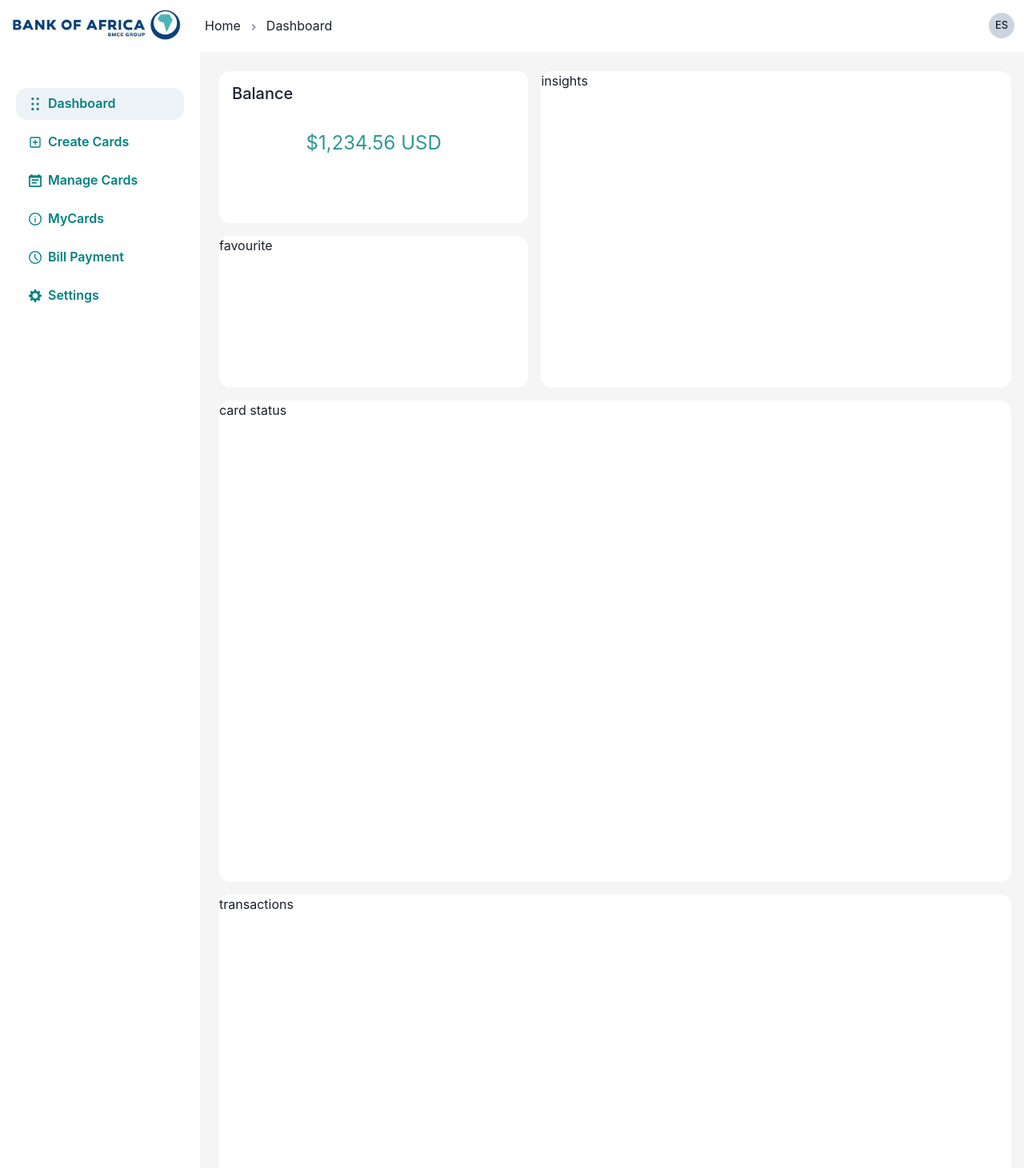
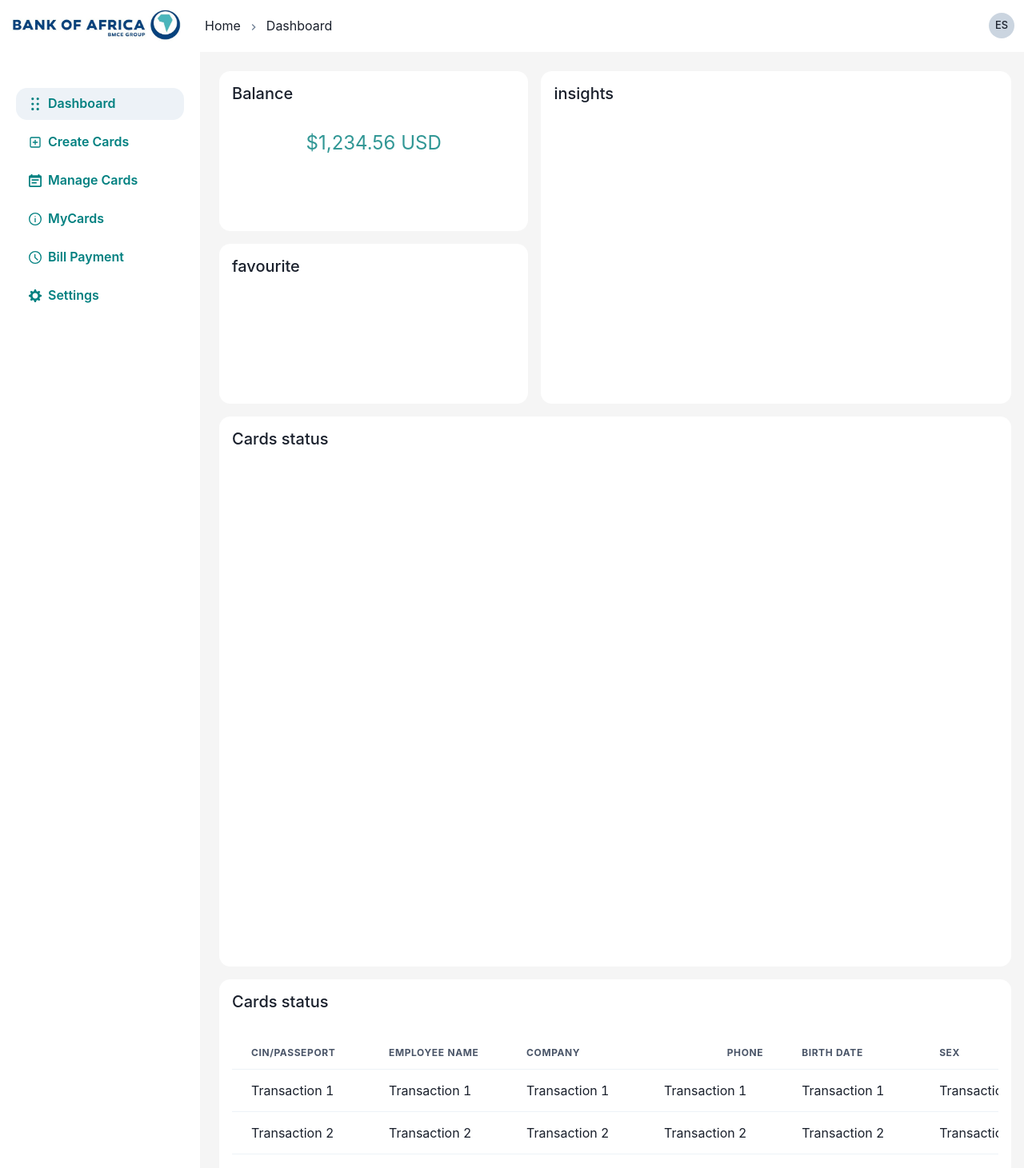
Before and after one commit to erraoudi-soufiane5/prepaid-cards-management-frontend, a React (Vite) app: page /dashboard in a window 1280 px wide. Shown: the top 1461 px of the page at 80% size. Built offline with nearby package versions, Linux system fonts and the light colour scheme.

Commit message:
creating cards backend binding

```diff
--- a/package.json
+++ b/package.json
@@ -14,9 +14,11 @@
     "@emotion/react": "^11.11.1",
     "@emotion/styled": "^11.11.0",
     "axios": "^1.6.2",
+    "chart.js": "^4.4.1",
     "framer-motion": "^10.16.5",
     "jwt-decode": "^4.0.0",
     "react": "^18.2.0",
+    "react-chartjs-2": "^5.2.0",
     "react-dom": "^18.2.0",
     "react-router-dom": "^6.10.0"
   },
--- a/src/components/CreateCardForm.tsx
+++ b/src/components/CreateCardForm.tsx
@@ -9,7 +9,7 @@ import {
 } from "@chakra-ui/react";
 import FormControlComponent from "./FormControlComponent";
 import { IPreActivatedCard } from "../Model/PreActivatedCard";
-import { useState } from "react";
+import { useEffect, useState } from "react";
 
 interface Props {
   onAdd: (cardData: IPreActivatedCard) => void;
@@ -22,6 +22,8 @@ const CreateCardForm = ({ onAdd }: Props) => {
   const [beneficiaryName, setBeneficiaryName] = useState("");
   const [phone, setPhone] = useState("");
   const [company, setCompany] = useState("");
+
+
 
   const consolidateData = (): IPreActivatedCard => {
     return {
@@ -37,7 +39,16 @@ const CreateCardForm = ({ onAdd }: Props) => {
   const handleAddClick = () => {
     const cardData: IPreActivatedCard = consolidateData();
     onAdd(cardData);
+
+    setCinPassport("");
+    console.log("here")
+    console.log(cinPassport)
   };
+
+
+
+  console.log("hereeeeee")
+  console.log(cinPassport)
   return (
     <>
       <Grid
--- /dev/null
+++ b/src/components/InsightsGraph.tsx
@@ -0,0 +1,64 @@
+import React, { useEffect, useRef, useState } from "react";
+import { Line } from "react-chartjs-2";
+import { Box } from "@chakra-ui/react";
+import { Chart } from "chart.js";
+
+interface InsightsGraphProps {
+  data: { month: string; moneyIn: number; moneyOut: number }[];
+}
+
+const InsightsGraph: React.FC<InsightsGraphProps> = ({ data }) => {
+  const [chartInstance, setChartInstance] = useState<Chart | null>(null);
+  const canvasRef = useRef<HTMLCanvasElement>(null);
+
+  useEffect(() => {
+    if (canvasRef.current && chartInstance) {
+      chartInstance.destroy(); // Destroy the existing chart instance
+      setChartInstance(null); // Reset the chart instance state
+    }
+  }, [data]); // Re-run this effect whenever the data changes
+
+  useEffect(() => {
+    if (canvasRef.current && !chartInstance) {
+      const ctx = canvasRef.current.getContext("2d");
+      if (ctx) {
+        const newChartInstance = new Chart(ctx, {
+          type: "line",
+          data: {
+            labels: data.map((item) => item.month),
+            datasets: [
+              {
+                label: "Money In",
+                data: data.map((item) => item.moneyIn),
+                borderColor: "blue",
+                backgroundColor: "rgba(0, 0, 255, 0.1)",
+              },
+              {
+                label: "Money Out",
+                data: data.map((item) => item.moneyOut),
+                borderColor: "red",
+                backgroundColor: "rgba(255, 0, 0, 0.1)",
+              },
+            ],
+          },
+          options: {
+            scales: {
+              y: {
+                beginAtZero: true,
+              },
+            },
+          },
+        });
+        setChartInstance(newChartInstance);
+      }
+    }
+  }, [data]); // Re-run this effect whenever the data changes
+
+  return (
+    <Box>
+      <canvas ref={canvasRef} />
+    </Box>
+  );
+};
+
+export default InsightsGraph;
--- a/src/components/PreActivatedCards.tsx
+++ b/src/components/PreActivatedCards.tsx
@@ -8,17 +8,23 @@ import {
   Button,
   useToast,
 } from "@chakra-ui/react";
-import React, { useState } from "react";
+import React, { useEffect, useState } from "react";
 import PreActivatedCard from "./PreActivatedCard";
 import { IPreActivatedCard } from "../Model/PreActivatedCard";
 import axios from "axios";
+import { useNavigate } from "react-router-dom";
 
 interface Props {
   preActivatedCards: IPreActivatedCard[];
+  setPreactivatedCards: React.Dispatch<React.SetStateAction<IPreActivatedCard[]>>;
 }
 
-const PreActivatedCards = ({ preActivatedCards }: Props) => {
+const PreActivatedCards = ({ preActivatedCards,setPreactivatedCards }: Props) => {
   const toast = useToast()
+
+  const handleCancellation = () => {
+    setPreactivatedCards([]);
+  }
 
   const handleActivation = async () => {
 
@@ -46,7 +52,7 @@ const PreActivatedCards = ({ preActivatedCards }: Props) => {
           duration: 9000,
           isClosable: true,
         })
-        preActivatedCards = []
+        setPreactivatedCards([]);
 
       } else {
         console.error("Oops, something went wrong.");
@@ -57,11 +63,16 @@ const PreActivatedCards = ({ preActivatedCards }: Props) => {
         "post request failed",
         error.response ? error.response.data : error
       );
+      toast({
+        title: 'Failed.',
+        description: "There was an error activating your cards, try again ",
+        status: 'error',
+        duration: 9000,
+        isClosable: true,
+      })
     });
+  }
 
-    console.log("keeep going")
-    console.log("I m here : ", preActivatedCards)
-  }
   return (
     <>
       <TableContainer mb={"9px"} borderRadius={14} bg="#ffffff">
@@ -95,6 +106,7 @@ const PreActivatedCards = ({ preActivatedCards }: Props) => {
           bg={"#ffffff"}
           variant="solid"
           color={"#034381"}
+          onClick={handleCancellation}
         >
           Discard
         </Button>
--- a/src/routing/CreateCards.tsx
+++ b/src/routing/CreateCards.tsx
@@ -26,13 +26,15 @@ const CreateCards = () => {
         }}
         padding={3}
         height={"100%"}
-        gap={2}
-      >
+        gap={2}>
         <GridItem area="preActivated" minHeight={"100px"}>
           <Text fontSize="3xl" mb={"8px"}>
             Pre Activated Cards
           </Text>
-          <PreActivatedCards preActivatedCards={preActivatedCards} />
+          <PreActivatedCards
+            preActivatedCards={preActivatedCards}
+            setPreactivatedCards={setPreActivatedCards}
+          />
         </GridItem>
 
         <GridItem area="addNew" minHeight={"400px"}>
--- a/src/routing/Dashboard.tsx
+++ b/src/routing/Dashboard.tsx
@@ -1,47 +1,150 @@
-import { Box, Flex, Grid, GridItem, Heading } from "@chakra-ui/react";
+import {
+  Box,
+  Checkbox,
+  Flex,
+  Grid,
+  GridItem,
+  Heading,
+  Table,
+  TableContainer,
+  Tbody,
+  Td,
+  Th,
+  Thead,
+  Tr,
+} from "@chakra-ui/react";
+import "./styles.css";
+import InsightsGraph from "../components/InsightsGraph";
 
 function Dashboard() {
+  const insightsData = [
+    { month: "January", moneyIn: 1000, moneyOut: 800 },
+    { month: "February", moneyIn: 1200, moneyOut: 1000 },
+    { month: "March", moneyIn: 800, moneyOut: 900 },
+    // Add more data as needed
+  ];
   return (
     <Box height="100%" overflowY="auto">
       <Grid
         h="100%"
-        templateRows="repeat(8, 1fr)"
+        templateRows="200px 200px repeat(6, 1fr)"
         templateColumns="repeat(5, 1fr)"
         gap={4}
-        padding={3}
-      >
-         <GridItem
+        padding={3}>
+        <GridItem
           minHeight={"190px"}
           borderRadius={14}
           colSpan={2}
           bg="#ffffff"
-          padding={4}
-        >
-
-          <Heading as="h2" size="md" mb={8} fontWeight={"medium"} textAlign="left">
+          padding={4}>
+          <Heading
+            as="h2"
+            size="md"
+            mb={8}
+            fontWeight={"medium"}
+            textAlign="left">
             Balance
           </Heading>
 
-          <Flex
-            justify="center"
-            height="100%"
-            fontSize="2xl"
-            color="teal.500"
-          >
+          <Flex justify="center" height="100%" fontSize="2xl" color="teal.500">
             $1,234.56 USD
           </Flex>
         </GridItem>
-        <GridItem borderRadius={14} colSpan={3} rowSpan={2} bg="#ffffff">
-          insights
+        <GridItem
+          borderRadius={14}
+          colSpan={3}
+          rowSpan={2}
+          bg="#ffffff"
+          padding={4}>
+          <Heading
+            as="h2"
+            size="md"
+            mb={8}
+            fontWeight={"medium"}
+            textAlign="left">
+            insights
+          </Heading>
         </GridItem>
-        <GridItem borderRadius={14} colSpan={2} bg="#ffffff">
-          favourite
+        <GridItem borderRadius={14} colSpan={2} bg="#ffffff" padding={4}>
+          <Heading
+            as="h2"
+            size="md"
+            mb={8}
+            fontWeight={"medium"}
+            textAlign="left">
+            favourite
+          </Heading>
         </GridItem>
-        <GridItem borderRadius={14} colSpan={5} rowSpan={3} bg="#ffffff">
-          card status
+        <GridItem
+          borderRadius={14}
+          colSpan={5}
+          rowSpan={3}
+          bg="#ffffff"
+          padding={4}>
+          <Heading
+            as="h2"
+            size="md"
+            mb={8}
+            fontWeight={"medium"}
+            textAlign="left">
+            Cards status
+          </Heading>
         </GridItem>
-        <GridItem borderRadius={14} colSpan={5} rowSpan={3} bg="#ffffff">
-          transactions
+        <GridItem
+          borderRadius={14}
+          colSpan={5}
+          rowSpan={3}
+          bg="#ffffff"
+          padding={4}>
+          <Heading
+            as="h2"
+            size="md"
+            mb={8}
+            fontWeight={"medium"}
+            textAlign="left">
+            Cards status
+          </Heading>
+
+          <Box maxHeight="600px" overflowY="auto">
+            {/* Adjust maxHeight as needed */}
+            {/* Your transactions content goes here */}
+            {/* For example: */}
+
+            <TableContainer mb={"9px"} borderRadius={14} bg="#ffffff">
+              <Table variant="simple">
+                <Thead>
+                  <Tr>
+                    <Th>CIN/Passeport</Th>
+                    <Th>Employee name</Th>
+                    <Th>Company</Th>
+                    <Th isNumeric>Phone</Th>
+                    <Th>Birth Date</Th>
+                    <Th>Sex</Th>
+                    <Th>civility</Th>
+                    <Th>Select</Th>
+                  </Tr>
+                </Thead>
+                {/* {preActivatedCards.map((card) => (
+              <PreActivatedCard preActivatedCard={card} />
+            ))} */}
+                <Tbody>
+                  {Array.from({ length: 400 }, (_, i) => (
+                    <Tr>
+                      <Td>Transaction {i + 1}</Td>
+                      <Td>Transaction {i + 1}</Td>
+                      <Td>Transaction {i + 1}</Td>
+                      <Td>Transaction {i + 1}</Td>
+                      <Td>Transaction {i + 1}</Td>
+                      <Td>Transaction {i + 1}</Td>
+                      <Td>Transaction {i + 1}</Td>
+
+                      <Td>Moroccan</Td>
+                    </Tr>
+                  ))}
+                </Tbody>
+              </Table>
+            </TableContainer>
+          </Box>
         </GridItem>
       </Grid>
     </Box>
--- /dev/null
+++ b/src/routing/styles.css
@@ -0,0 +1,10 @@
+::-webkit-scrollbar {
+  width: 3px;
+}
+
+/*
+::-webkit-scrollbar-thumb {
+  background-color: #00b2bb;
+}
+
+*/
```
Also changed, not shown: 1 other file (tests, documents, lock files or other folders).
